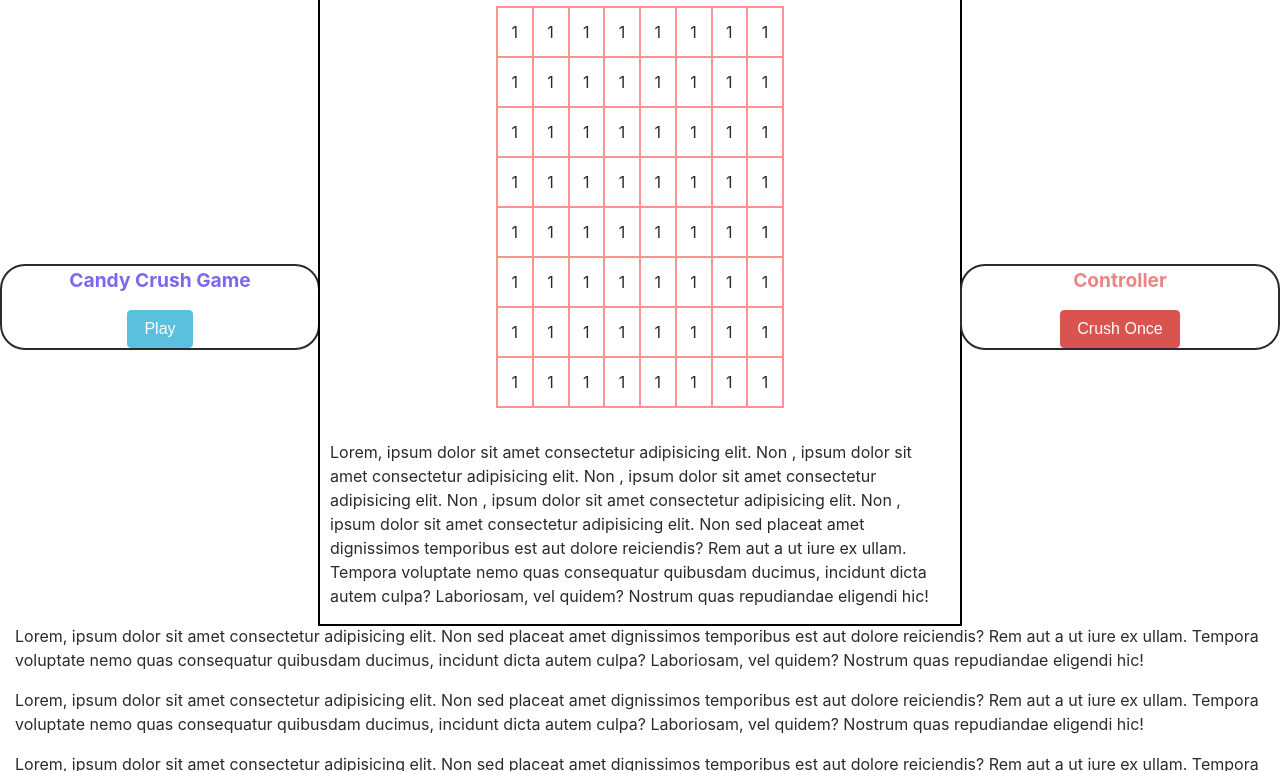
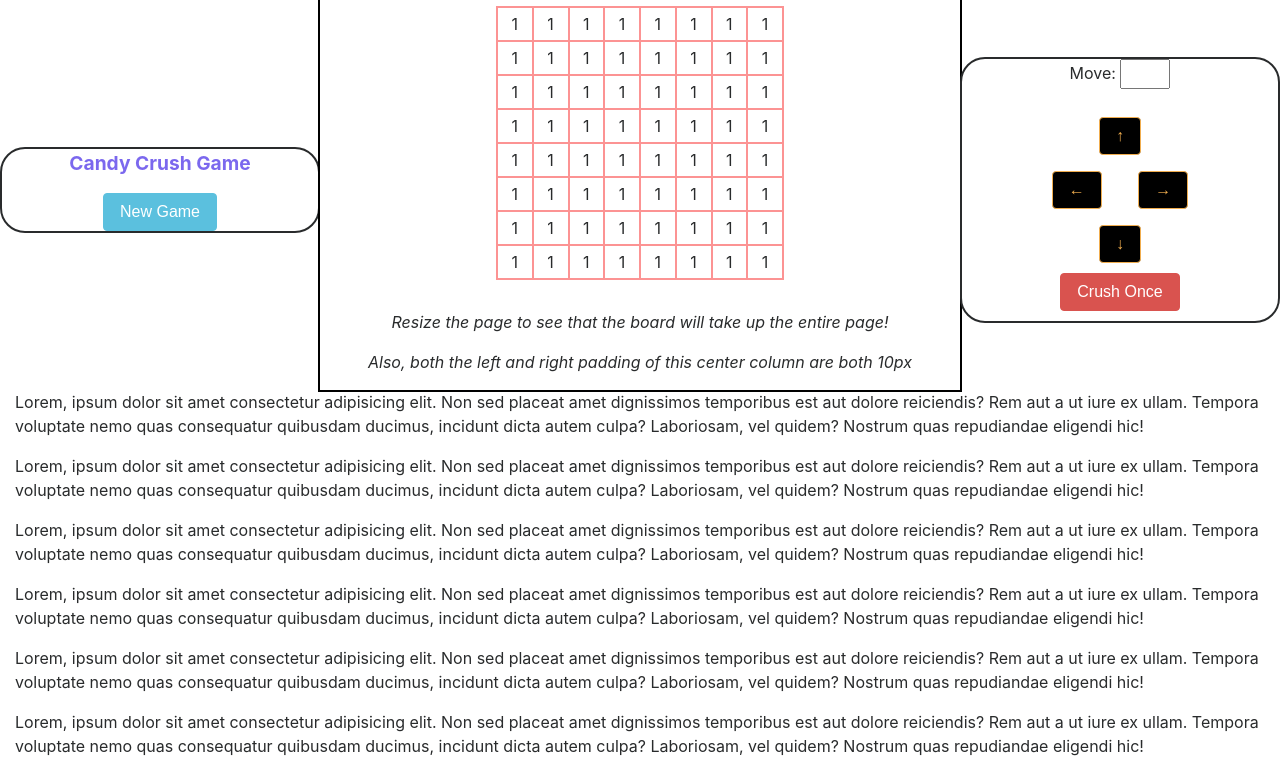
Before and after one commit to jacjanowski/Candy_Crush, a plain HTML site: page index.html in a window 1280 px wide. Shown: the part 62-833 px from the top of the page. Drawn offline with nearby package versions, Linux system fonts and the light colour scheme; a script that the page names is missing.

Commit message:
fix middle column, add third column buttons.

```diff
--- a/index.html
+++ b/index.html
@@ -87,7 +87,8 @@ Collaborators:
 
     // add a candy to the board
     $(board).on('add', function (e, info) {
-      // Your code here.
+
+      //your code here
     });
 
     // move a candy on the board
@@ -125,13 +126,13 @@ Collaborators:
 
   <div class="container-fluid">
 
-      <h1 style="color:firebrick; text-align: center;">Candy Crush: the Game that Crushes</h1>
+    <h1 style="color:firebrick; text-align: center;">Candy Crush: The Game That Crushes</h1>
     <div class="row">
       <div class="col-md-3" id="firstColumn">
         <div>
           <!-- Column 1 Code Here -->
           <p style="color:mediumslateblue; font-size: larger;"><b>Candy Crush Game</b></p>
-          <input class="btn btn-info" type="button" value="Play">
+          <input class="btn btn-info" type="button" value="New Game">
 
         </div>
       </div>
@@ -227,18 +228,20 @@ Collaborators:
         </table>
 
         </div>
-
-        <p>
-          Lorem, ipsum dolor sit amet consectetur adipisicing elit. Non , ipsum dolor sit amet consectetur adipisicing elit. Non , ipsum dolor sit amet consectetur adipisicing elit. Non , ipsum dolor sit amet consectetur adipisicing elit. Non , ipsum dolor sit amet consectetur adipisicing elit. Non sed placeat amet dignissimos temporibus est aut dolore reiciendis? Rem aut a ut iure ex ullam. Tempora voluptate nemo quas consequatur quibusdam ducimus, incidunt dicta autem culpa? Laboriosam, vel quidem? Nostrum quas repudiandae eligendi hic!
-        </p>
-
+        <p style="text-align: center;"><em>Resize the page to see that the board will take up the entire page!</em></p>
+        <p style="text-align: center;"><em>Also, both the left and right padding of this center column are both 10px</em></p>
       </div> <!-- class="row" -->
 
       <div class="col-md-3" id="lastColumn">
 
         <!-- Column 3 Code Here -->
-        <p style="color:rgb(233, 133, 133); font-size: larger;"><b>Controller</b></p>
-        <input class="btn btn-danger" type="button" value="Crush Once">
+        <label for="move">Move:</label>
+        <input type="text" style="width: 50px;" id="move" name="move"><br><br>
+        <button type="button" id="up" class="btn btn-outline-warning">↑</button>
+        <button type="button" id="left" class="btn btn-outline-warning">←</button>
+        <button type="button" id="right" class="btn btn-outline-warning">→</button>
+        <button type="button" id="down" class="btn btn-outline-warning">↓</button>
+        <input class="btn btn-danger" style="margin: 10px 10px;" type="submit" value="Crush Once">
 
 
       </div>
--- a/mainLayout.css
+++ b/mainLayout.css
@@ -15,9 +15,14 @@
 }
 .table-responsive {
   padding: 1em;
-  max-width:  320px;
+  width:  320px;
+  height: 320px;
   margin: auto;
 }
+.table tr td {
+  padding: 4px;
+}
+
 td,
 tr {
   padding: 10px;
@@ -31,6 +36,17 @@ tr {
   display: flex;
   /* justify-content:space-between;  */
 }
+.btn-outline-warning {
+  background-color: black;
+  display: block;
+}
+#right,#left{
+  margin: 1em;
+  display: inline-block;
+}
+#up, #down {
+  margin: auto;
+}
 /* Your css code here! */
 
 @media (max-width: 768px){
```
Also changed, not shown: 1 other file.
